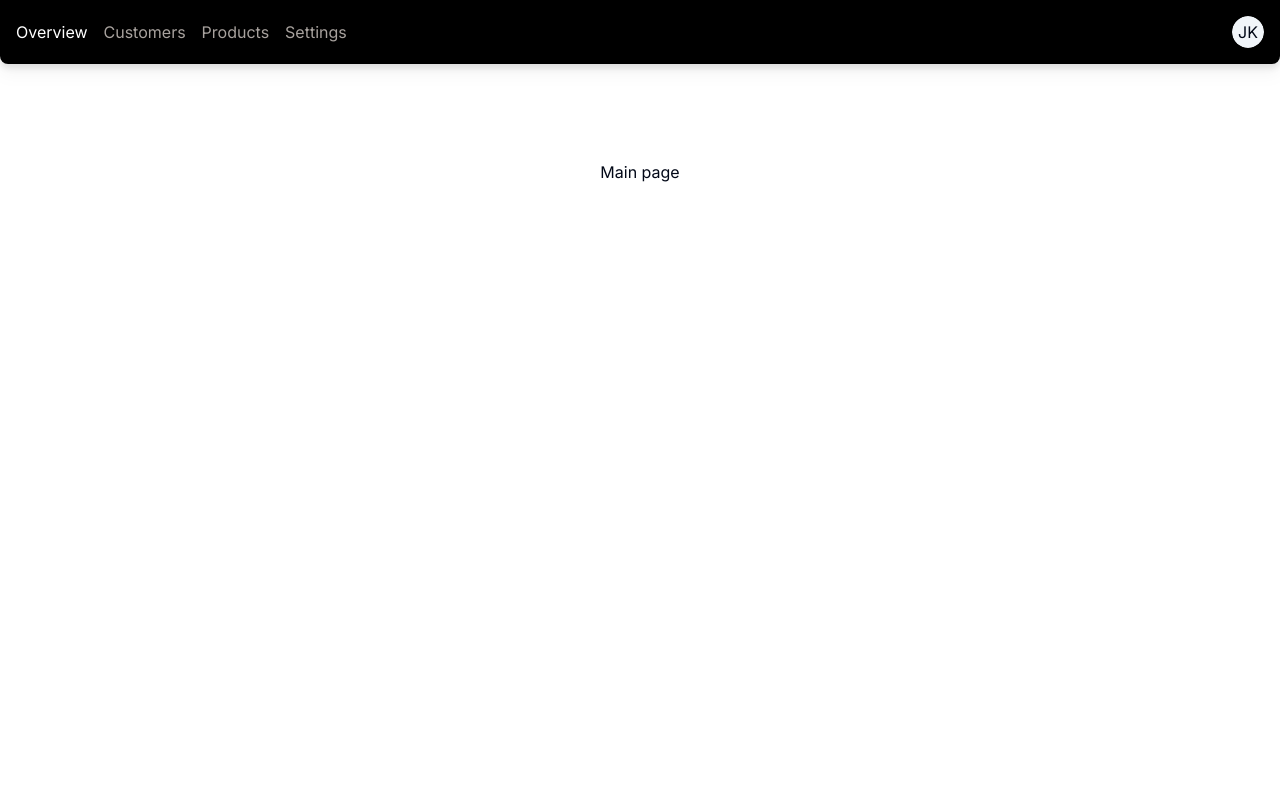
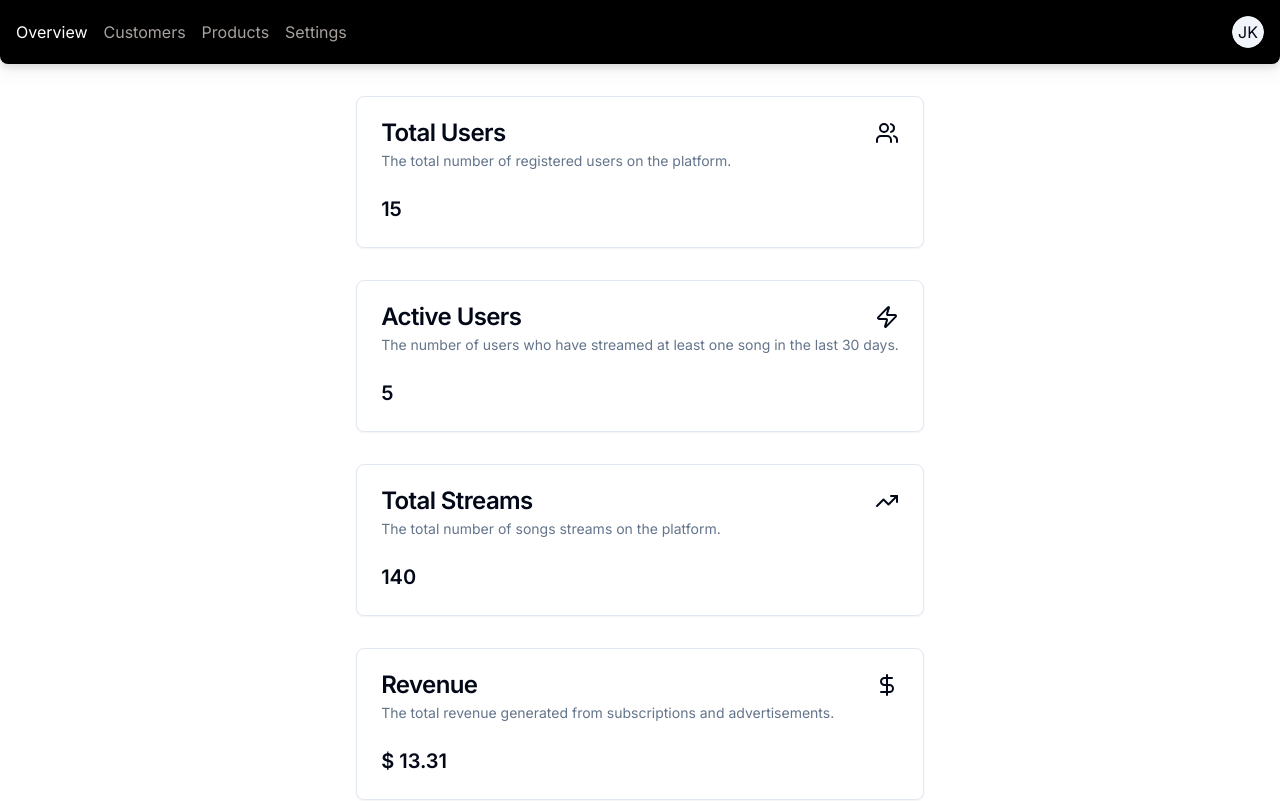
Before and after one commit to kimheffy/streamify-take-home, a Next.js app: page / in a window 1280 px wide. Shown: the top 801 px of the page. Built offline with nearby package versions, Linux system fonts and the light colour scheme.

Commit message:
Completed Key Metrics

```diff
--- /dev/null
+++ b/src/app/_types.ts
@@ -0,0 +1,13 @@
+export interface IRawData {
+  id: string;
+  total_users: number;
+  active_users: number;
+  total_streams: number;
+  revenue: number;
+  revenue_distribution: {
+    subscriptions: number;
+    ads: number;
+  };
+  top_artist: string;
+  top_songs: Array<string>;
+}
--- a/src/app/page.tsx
+++ b/src/app/page.tsx
@@ -1,7 +1,11 @@
+import KeyMetrics from "@/components/key-metrics";
+import { dtoMapper } from "@/components/key-metrics/dtoMapper";
+import mockData from "@/mock.json";
+
 export default function Home() {
   return (
-    <main className="flex min-h-screen flex-col items-center justify-between p-24">
-      <h1>Main page</h1>
+    <main className="flex min-h-screen flex-col items-center justify-between">
+      <KeyMetrics metric={dtoMapper(mockData.months[0])} />
     </main>
   );
 }
--- /dev/null
+++ b/src/components/key-metrics/dtoMapper.ts
@@ -0,0 +1,12 @@
+import type { IRawData } from "@/app/_types";
+import type { IMetric } from "./types";
+
+export function dtoMapper(data: IRawData): IMetric {
+  return {
+    total_users: data.total_users,
+    active_users: data.active_users,
+    total_streams: data.total_streams,
+    revenue: `$ ${data.revenue}`,
+    top_artist: data.top_artist,
+  };
+}
--- /dev/null
+++ b/src/components/key-metrics/index.tsx
@@ -0,0 +1,14 @@
+"use client";
+
+import MetricCard from "./metric-card";
+import type { IMetric } from "./types";
+
+export default function KeyMetrics({ metric }: { metric: IMetric }) {
+  return (
+    <section>
+      {Object.entries(metric).map(([key, value]) => (
+        <MetricCard key={`${key}-${value}`} metric={key} value={value} />
+      ))}
+    </section>
+  );
+}
--- /dev/null
+++ b/src/components/key-metrics/metric-card.tsx
@@ -0,0 +1,79 @@
+import {
+  Card,
+  CardContent,
+  CardDescription,
+  CardHeader,
+  CardTitle,
+} from "@/components/ui/card";
+import { DollarSign, Star, TrendingUp, Users, Zap } from "lucide-react";
+
+function getCardLabels(key: string) {
+  const title = key.split("_").join(" ");
+
+  switch (key) {
+    case "total_users":
+      return {
+        title,
+        description: "The total number of registered users on the platform.",
+        icon: Users,
+      };
+    case "active_users":
+      return {
+        title,
+        description:
+          "The number of users who have streamed at least one song in the last 30 days.",
+        icon: Zap,
+      };
+    case "total_streams":
+      return {
+        title,
+        description: "The total number of songs streams on the platform.",
+        icon: TrendingUp,
+      };
+    case "revenue":
+      return {
+        title,
+        description:
+          "The total revenue generated from subscriptions and advertisements.",
+        icon: DollarSign,
+      };
+    case "top_artist":
+      return {
+        title,
+        description: "The artist with the most streams in the past 30 days.",
+        icon: Star,
+      };
+    default:
+      return {
+        title,
+        description: "The artist with the most streams in the past 30 days.",
+      };
+  }
+}
+
+export default function MetricCard({
+  metric,
+  value,
+}: {
+  metric: string;
+  value: number | string;
+}) {
+  const { title, description, icon: Icon } = getCardLabels(metric);
+
+  return (
+    <Card className="m-8">
+      <CardHeader>
+        <CardTitle>
+          <div className="flex justify-between">
+            <div className="capitalize">{title}</div>
+            {Icon && <Icon />}
+          </div>
+        </CardTitle>
+        <CardDescription>{description}</CardDescription>
+      </CardHeader>
+      <CardContent>
+        <span className="font-semibold text-xl">{value}</span>
+      </CardContent>
+    </Card>
+  );
+}
--- /dev/null
+++ b/src/components/key-metrics/types.ts
@@ -0,0 +1,7 @@
+export interface IMetric {
+  total_users: number;
+  active_users: number;
+  total_streams: number;
+  revenue: string;
+  top_artist: string;
+}
--- /dev/null
+++ b/src/components/ui/card.tsx
@@ -0,0 +1,79 @@
+import * as React from "react"
+
+import { cn } from "@/lib/utils"
+
+const Card = React.forwardRef<
+  HTMLDivElement,
+  React.HTMLAttributes<HTMLDivElement>
+>(({ className, ...props }, ref) => (
+  <div
+    ref={ref}
+    className={cn(
+      "rounded-lg border bg-card text-card-foreground shadow-sm",
+      className
+    )}
+    {...props}
+  />
+))
+Card.displayName = "Card"
+
+const CardHeader = React.forwardRef<
+  HTMLDivElement,
+  React.HTMLAttributes<HTMLDivElement>
+>(({ className, ...props }, ref) => (
+  <div
+    ref={ref}
+    className={cn("flex flex-col space-y-1.5 p-6", className)}
+    {...props}
+  />
+))
+CardHeader.displayName = "CardHeader"
+
+const CardTitle = React.forwardRef<
+  HTMLParagraphElement,
+  React.HTMLAttributes<HTMLHeadingElement>
+>(({ className, ...props }, ref) => (
+  <h3
+    ref={ref}
+    className={cn(
+      "text-2xl font-semibold leading-none tracking-tight",
+      className
+    )}
+    {...props}
+  />
+))
+CardTitle.displayName = "CardTitle"
+
+const CardDescription = React.forwardRef<
+  HTMLParagraphElement,
+  React.HTMLAttributes<HTMLParagraphElement>
+>(({ className, ...props }, ref) => (
+  <p
+    ref={ref}
+    className={cn("text-sm text-muted-foreground", className)}
+    {...props}
+  />
+))
+CardDescription.displayName = "CardDescription"
+
+const CardContent = React.forwardRef<
+  HTMLDivElement,
+  React.HTMLAttributes<HTMLDivElement>
+>(({ className, ...props }, ref) => (
+  <div ref={ref} className={cn("p-6 pt-0", className)} {...props} />
+))
+CardContent.displayName = "CardContent"
+
+const CardFooter = React.forwardRef<
+  HTMLDivElement,
+  React.HTMLAttributes<HTMLDivElement>
+>(({ className, ...props }, ref) => (
+  <div
+    ref={ref}
+    className={cn("flex items-center p-6 pt-0", className)}
+    {...props}
+  />
+))
+CardFooter.displayName = "CardFooter"
+
+export { Card, CardHeader, CardFooter, CardTitle, CardDescription, CardContent }
--- a/src/mock.json
+++ b/src/mock.json
@@ -1,16 +1,17 @@
 {
   "months": [
     {
-      "totalUsers": 15,
-      "activeUsers": 5,
-      "totalStreams": 140,
+      "id": "ec6e799b-b5ab-4d92-aa53-d200158e68d6",
+      "total_users": 15,
+      "active_users": 5,
+      "total_streams": 140,
       "revenue": 13.31,
-      "revenueDistribution": {
+      "revenue_distribution": {
         "subscriptions": 0.0,
         "ads": 1.0
       },
-      "topArtist": "Fireplay",
-      "topSongs": [
+      "top_artist": "Fireplay",
+      "top_songs": [
         "Look at this Photograph",
         "Yellow",
         "Karama Cop",
@@ -19,28 +20,30 @@
       ]
     },
     {
-      "totalUsers": 23,
-      "activeUsers": 10,
-      "totalStreams": 340,
+      "id": "22d56238-6d21-48c3-8feb-7dec182e1ac6",
+      "total_users": 23,
+      "active_users": 10,
+      "total_streams": 340,
       "revenue": 20,
-      "revenueDistribution": {
+      "revenue_distribution": {
         "subscriptions": 0.01,
         "ads": 0.99
       },
-      "topArtist": "My Chemical Bromance",
-      "topSongs": ["Phase One", "Hyperreal", "Makari", "Currents", "Waves"]
+      "top_artist": "My Chemical Bromance",
+      "top_songs": ["Phase One", "Hyperreal", "Makari", "Currents", "Waves"]
     },
     {
-      "totalUsers": 30,
-      "activeUsers": 15,
-      "totalStreams": 430,
+      "id": "8e3df616-1e0b-45d0-8e76-ce2cd7b3a46c",
+      "total_users": 30,
+      "active_users": 15,
+      "total_streams": 430,
       "revenue": 25,
-      "revenueDistribution": {
+      "revenue_distribution": {
         "subscriptions": 0.05,
         "ads": 0.95
       },
-      "topArtist": "Sabriana Carpetner",
-      "topSongs": [
+      "top_artist": "Sabriana Carpetner",
+      "top_songs": [
         "New Medicines",
         "Star Crossed",
         "DEspresso",
@@ -49,52 +52,56 @@
       ]
     },
     {
-      "totalUsers": 36,
-      "activeUsers": 18,
-      "totalStreams": 200,
+      "id": "90005007-321b-44a1-8bb5-c8f294b80df9",
+      "total_users": 36,
+      "active_users": 18,
+      "total_streams": 200,
       "revenue": 20,
-      "revenueDistribution": {
+      "revenue_distribution": {
         "subscriptions": 0.05,
         "ads": 0.95
       },
-      "topArtist": "Hoja Cat",
-      "topSongs": ["Im a Cow", "Some Nights", "Day Drive", "Sweet", "Bye bye"]
+      "top_artist": "Hoja Cat",
+      "top_songs": ["Im a Cow", "Some Nights", "Day Drive", "Sweet", "Bye bye"]
     },
     {
-      "totalUsers": 50,
-      "activeUsers": 35,
-      "totalStreams": 1000,
+      "id": "9b2ebb4b-a743-4d87-a83f-f2527e2cefd1",
+      "total_users": 50,
+      "active_users": 35,
+      "total_streams": 1000,
       "revenue": 301,
-      "revenueDistribution": {
+      "revenue_distribution": {
         "subscriptions": 0.15,
         "ads": 0.85
       },
-      "topArtist": "Gushers",
-      "topSongs": ["Candy", "Hyper", "Zoom Zoom", "Good Day", "See ya"]
+      "top_artist": "Gushers",
+      "top_songs": ["Candy", "Hyper", "Zoom Zoom", "Good Day", "See ya"]
     },
     {
-      "totalUsers": 100,
-      "activeUsers": 58,
-      "totalStreams": 2000,
+      "id": "d04523b7-c719-4483-bcf2-23e8b0a2726f",
+      "total_users": 100,
+      "active_users": 58,
+      "total_streams": 2000,
       "revenue": 200,
-      "revenueDistribution": {
+      "revenue_distribution": {
         "subscriptions": 0.2,
         "ads": 0.8
       },
-      "topArtist": "Old Jeans",
-      "topSongs": ["Candy", "Hyper", "Zoom Zoom", "Good Day", "See ya"]
+      "top_artist": "Old Jeans",
+      "top_songs": ["Candy", "Hyper", "Zoom Zoom", "Good Day", "See ya"]
     },
     {
-      "totalUsers": 300,
-      "activeUsers": 250,
-      "totalStreams": 9500,
+      "id": "c841844f-112f-474f-be5e-f297e296a530",
+      "total_users": 300,
+      "active_users": 250,
+      "total_streams": 9500,
       "revenue": 2000,
-      "revenueDistribution": {
+      "revenue_distribution": {
         "subscriptions": 0.5,
         "ads": 0.5
       },
-      "topArtist": "Kohn Summit",
-      "topSongs": [
+      "top_artist": "Kohn Summit",
+      "top_songs": [
         "Dance Dance Dance",
         "Till We Up",
         "Sleeping",
@@ -103,16 +110,17 @@
       ]
     },
     {
-      "totalUsers": 500,
-      "activeUsers": 450,
-      "totalStreams": 19500,
+      "id": "3e605e93-6056-4ced-9f39-426e8ec0ef5d",
+      "total_users": 500,
+      "active_users": 450,
+      "total_streams": 19500,
       "revenue": 5000,
-      "revenueDistribution": {
+      "revenue_distribution": {
         "subscriptions": 0.45,
         "ads": 0.55
       },
-      "topArtist": "Illiiienium",
-      "topSongs": [
+      "top_artist": "Illiiienium",
+      "top_songs": [
         "Feel Good",
         "Not Even Love",
         "Awake",
@@ -121,16 +129,17 @@
       ]
     },
     {
-      "totalUsers": 700,
-      "activeUsers": 650,
-      "totalStreams": 150300,
+      "id": "b4399ba4-8da0-40ae-b017-2397090fc795",
+      "total_users": 700,
+      "active_users": 650,
+      "total_streams": 150300,
       "revenue": 9000,
-      "revenueDistribution": {
+      "revenue_distribution": {
         "subscriptions": 0.65,
         "ads": 0.35
       },
-      "topArtist": "8Lions",
-      "topSongs": [
+      "top_artist": "8Lions",
+      "top_songs": [
         "Not Even Love",
         "Ill wait for you",
         "First Time",
@@ -139,16 +148,17 @@
       ]
     },
     {
-      "totalUsers": 750,
-      "activeUsers": 450,
-      "totalStreams": 100300,
+      "id": "b1b8bbe1-0e76-4179-9282-42c5ebe1d075",
+      "total_users": 750,
+      "active_users": 450,
+      "total_streams": 100300,
       "revenue": 5000,
-      "revenueDistribution": {
+      "revenue_distribution": {
         "subscriptions": 0.6,
         "ads": 0.4
       },
-      "topArtist": "Lana De Hay",
-      "topSongs": [
+      "top_artist": "Lana De Hay",
+      "top_songs": [
         "Notebook",
         "Summer Tears",
         "Camp Fire",
@@ -157,16 +167,17 @@
       ]
     },
     {
-      "totalUsers": 802,
-      "activeUsers": 590,
-      "totalStreams": 100000,
+      "id": "fde079b9-08ec-470e-83bc-5d979d8cd7af",
+      "total_users": 802,
+      "active_users": 590,
+      "total_streams": 100000,
       "revenue": 3000,
-      "revenueDistribution": {
+      "revenue_distribution": {
         "subscriptions": 0.6,
         "ads": 0.4
       },
-      "topArtist": "Spooky-Dooky",
-      "topSongs": [
+      "top_artist": "Spooky-Dooky",
+      "top_songs": [
         "IT Theme song",
         "Halloween",
         "Ghost stories",
@@ -175,16 +186,17 @@
       ]
     },
     {
-      "totalUsers": 1030,
-      "activeUsers": 1008,
-      "totalStreams": 1000000,
+      "id": "50dcb925-0da4-45db-9189-f08447e55ec7",
+      "total_users": 1030,
+      "active_users": 1008,
+      "total_streams": 1000000,
       "revenue": 15000,
-      "revenueDistribution": {
+      "revenue_distribution": {
         "subscriptions": 0.63,
         "ads": 0.37
       },
-      "topArtist": "Mariay Carry",
-      "topSongs": [
+      "top_artist": "Mariay Carry",
+      "top_songs": [
         "All I want for Christmas",
         "Jingle Bells",
         "Deck the Halls",
@@ -193,16 +205,17 @@
       ]
     },
     {
-      "totalUsers": 1032,
-      "activeUsers": 1032,
-      "totalStreams": 8000000,
+      "id": "a59cfe55-7f1f-47c9-a63f-53cc0eab9c17",
+      "total_users": 1032,
+      "active_users": 1032,
+      "total_streams": 8000000,
       "revenue": 100000,
-      "revenueDistribution": {
+      "revenue_distribution": {
         "subscriptions": 0.73,
         "ads": 0.27
       },
-      "topArtist": "Mariay Carry",
-      "topSongs": [
+      "top_artist": "Mariay Carry",
+      "top_songs": [
         "All I want for Christmas",
         "Jingle Bells",
         "Deck the Halls",
```
Also changed, not shown: 1 other file (tests, documents, lock files or other folders).
